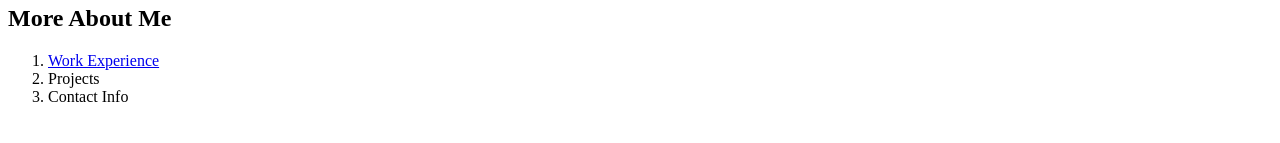
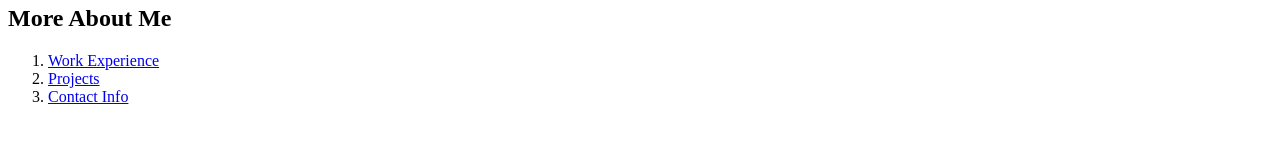
Before and after one commit to JackEstes06/portfolio, a plain HTML site: page index.html in a window 1280 px wide. Shown: the part 155-298 px from the top of the page. Drawn offline with Linux system fonts and the light colour scheme.

Commit message:
Updated File w/ Links

```diff
--- a/index.html
+++ b/index.html
@@ -17,8 +17,8 @@
     <h2>More About Me</h2>
     <ol>
       <li><a href='/workexperience.html'>Work Experience</a></li>
-      <li>Projects</li>
-      <li>Contact Info</li>
+      <li><a href='/projects.html'>Projects</a></li>
+      <li><a href='contactinfo.html'>Contact Info</a></li>
     </ol>
   </body>
 </html>
```
